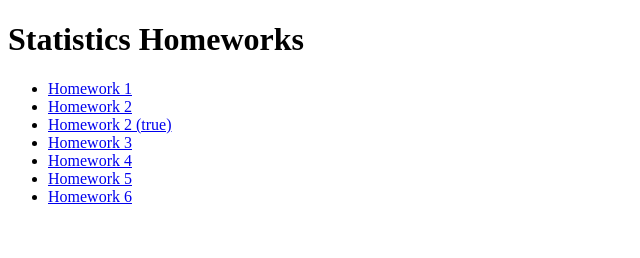
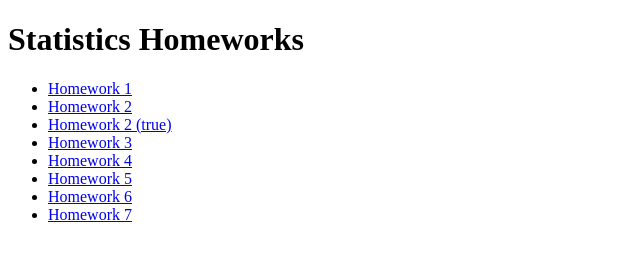
Before and after one commit to GiuliaMengoni/Statistics-Homeworks, a plain HTML site: page index.html in a window 1280 px wide. Shown: the whole page, without its empty margins (0-640 px from the left). Drawn offline with Linux system fonts and the light colour scheme.

Commit message:
Update index.html

```diff
--- a/index.html
+++ b/index.html
@@ -14,6 +14,7 @@
     <li><a href="Homework%204/">Homework 4</a></li>
     <li><a href="Homework%205/">Homework 5</a></li>
     <li><a href="Homework%206/">Homework 6</a></li>
+    <li><a href="Homework%207/">Homework 7</a></li>
   </ul>
 </body>
 </html>
```
